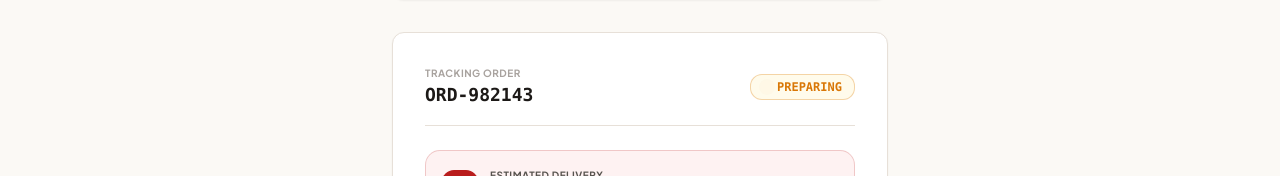
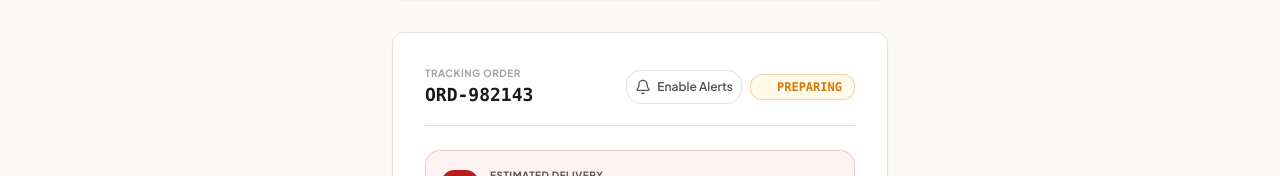
Before and after one commit to Pratyush-Malviya/pizza-expert-prayagraj, a Next.js app: page /track in a window 1280 px wide. Shown: the part 323-499 px from the top of the page. Built offline with nearby package versions, Linux system fonts and the light colour scheme; no server answers; the database is empty.

Commit message:
feat: real-time order status notification alerts (toast + web audio chime + browser native notifications)

```diff
--- a/app/(public)/track/page.tsx
+++ b/app/(public)/track/page.tsx
@@ -3,7 +3,8 @@
 import { useState, useEffect, Suspense } from 'react'
 import { useSearchParams } from 'next/navigation'
 import { createClient } from '@/lib/supabase/client'
-import { Search, Clock, MapPin, ChefHat, CheckCircle2, Flame, Truck, Home } from 'lucide-react'
+import { Search, Clock, MapPin, ChefHat, CheckCircle2, Flame, Truck, Home, Bell, BellRing } from 'lucide-react'
+import { requestNotificationPermission, notifyOrderStatusChange } from '@/lib/utils/notifications'
 
 function TrackOrderContent() {
   const searchParams = useSearchParams()
@@ -13,6 +14,7 @@ function TrackOrderContent() {
   const [currentStatus, setCurrentStatus] = useState<string>('preparing')
   const [addressStr, setAddressStr] = useState<string>('House 42, Civil Lines, Prayagraj')
   const [orderId, setOrderId] = useState<string>(initialOrderId || 'ORD-982143')
+  const [notiGranted, setNotiGranted] = useState<boolean>(false)
   const supabase = createClient()
 
   // Fetch initial status & setup Supabase Realtime subscription
@@ -141,14 +143,35 @@ function TrackOrderContent() {
         {/* Live Tracking Card */}
         {orderId && (
           <div className="bg-white rounded-xl p-6 sm:p-8 border border-[#E7E0D8] shadow-xs space-y-6">
-            <div className="flex items-center justify-between border-b border-[#E7E0D8] pb-4">
+            <div className="flex items-center justify-between border-b border-[#E7E0D8] pb-4 flex-wrap gap-2">
               <div>
                 <span className="text-[10px] text-[#A8A29E] uppercase font-bold tracking-wider block">Tracking Order</span>
                 <span className="font-mono font-bold text-[#1C1917] text-lg">{orderId}</span>
               </div>
-              <div className="bg-[#FFFBEB] text-[#D97706] px-3 py-1 rounded-md text-xs font-semibold flex items-center gap-1.5 border border-[#D97706]/30 uppercase font-mono">
-                <span className="w-2 h-2 rounded-full bg-[#D97706] animate-ping" />
-                {currentStatus.replace(/_/g, ' ')}
+              <div className="flex items-center gap-2">
+                <button
+                  onClick={async () => {
+                    const granted = await requestNotificationPermission()
+                    setNotiGranted(granted)
+                    if (granted) {
+                      notifyOrderStatusChange(orderId, currentStatus)
+                    }
+                  }}
+                  title={notiGranted ? "Notifications Enabled" : "Enable Live Status Notifications"}
+                  className={`p-2 rounded-lg border text-xs font-semibold flex items-center gap-1.5 transition-all ${
+                    notiGranted
+                      ? 'bg-[#E6F4EA] border-[#137333] text-[#137333]'
+                      : 'bg-white border-[#E7E0D8] text-[#57534E] hover:border-[#e10600]'
+                  }`}
+                >
+                  {notiGranted ? <BellRing size={16} className="text-[#137333]" /> : <Bell size={16} />}
+                  <span className="hidden sm:inline">{notiGranted ? 'Alerts Active' : 'Enable Alerts'}</span>
+                </button>
+
+                <div className="bg-[#FFFBEB] text-[#D97706] px-3 py-1 rounded-md text-xs font-semibold flex items-center gap-1.5 border border-[#D97706]/30 uppercase font-mono">
+                  <span className="w-2 h-2 rounded-full bg-[#D97706] animate-ping" />
+                  {currentStatus.replace(/_/g, ' ')}
+                </div>
               </div>
             </div>
 
--- /dev/null
+++ b/lib/utils/notifications.ts
@@ -0,0 +1,126 @@
+import { toast } from 'sonner'
+
+/**
+ * Play a clean Web Audio synthesizer chime sound.
+ */
+export function playNotificationSound(type: 'success' | 'alert' | 'status_change' = 'status_change') {
+  if (typeof window === 'undefined') return
+  try {
+    const AudioContext = window.AudioContext || (window as any).webkitAudioContext
+    if (!AudioContext) return
+    const ctx = new AudioContext()
+
+    const now = ctx.currentTime
+    const osc1 = ctx.createOscillator()
+    const osc2 = ctx.createOscillator()
+    const gain = ctx.createGain()
+
+    osc1.type = 'sine'
+    osc2.type = 'triangle'
+
+    if (type === 'success') {
+      osc1.frequency.setValueAtTime(523.25, now) // C5
+      osc1.frequency.exponentialRampToValueAtTime(659.25, now + 0.15) // E5
+      osc1.frequency.exponentialRampToValueAtTime(783.99, now + 0.3) // G5
+      osc2.frequency.setValueAtTime(261.63, now) // C4
+    } else if (type === 'alert') {
+      osc1.frequency.setValueAtTime(880, now) // A5
+      osc1.frequency.setValueAtTime(659.25, now + 0.15) // E5
+      osc2.frequency.setValueAtTime(440, now) // A4
+    } else {
+      // status change bell
+      osc1.frequency.setValueAtTime(587.33, now) // D5
+      osc1.frequency.exponentialRampToValueAtTime(880, now + 0.2) // A5
+      osc2.frequency.setValueAtTime(440, now)
+    }
+
+    gain.gain.setValueAtTime(0.25, now)
+    gain.gain.exponentialRampToValueAtTime(0.001, now + 0.5)
+
+    osc1.connect(gain)
+    osc2.connect(gain)
+    gain.connect(ctx.destination)
+
+    osc1.start(now)
+    osc2.start(now)
+    osc1.stop(now + 0.5)
+    osc2.stop(now + 0.5)
+  } catch (err) {
+    console.warn('Audio notification note:', err)
+  }
+}
+
+/**
+ * Request Browser Web Notification Permission.
+ */
+export async function requestNotificationPermission(): Promise<boolean> {
+  if (typeof window === 'undefined' || !('Notification' in window)) return false
+  if (Notification.permission === 'granted') return true
+  if (Notification.permission !== 'denied') {
+    try {
+      const perm = await Notification.requestPermission()
+      return perm === 'granted'
+    } catch {
+      return false
+    }
+  }
+  return false
+}
+
+/**
+ * Trigger System Desktop/Mobile Notification.
+ */
+export function triggerSystemNotification(title: string, options?: NotificationOptions) {
+  if (typeof window === 'undefined' || !('Notification' in window)) return
+  if (Notification.permission === 'granted') {
+    try {
+      new Notification(title, {
+        icon: '/favicon.ico',
+        ...options,
+      })
+    } catch (err) {
+      console.warn('System notification trigger note:', err)
+    }
+  }
+}
+
+/**
+ * Notify user of an Order Status Change (Toast + Audio Chime + System Web Notification).
+ */
+export function notifyOrderStatusChange(orderId: string, status: string) {
+  let title = `Order #${orderId} Updated`
+  let message = `Status changed to ${status.replace(/_/g, ' ')}.`
+
+  switch (status) {
+    case 'pending':
+    case 'confirmed':
+      title = '🍕 Order Confirmed!'
+      message = `Order #${orderId} has been confirmed by Pizza Expert Allapur.`
+      break
+    case 'preparing':
+      title = '🔥 Pizza in the Wood-Fired Oven!'
+      message = `Order #${orderId} is now being freshly baked in Allapur.`
+      break
+    case 'out_for_delivery':
+      title = '🛵 Order Out For Delivery!'
+      message = `Delivery partner is on the way with your order #${orderId}.`
+      break
+    case 'delivered':
+      title = '🎉 Order Delivered!'
+      message = `Order #${orderId} has been delivered. Enjoy your meal!`
+      break
+    case 'cancelled':
+      title = '❌ Order Cancelled'
+      message = `Order #${orderId} was cancelled.`
+      break
+  }
+
+  // 1. Visual Sonner Toast
+  toast.success(title, { description: message, duration: 6000 })
+
+  // 2. Audible Chime
+  playNotificationSound('status_change')
+
+  // 3. Native Browser Notification
+  triggerSystemNotification(title, { body: message })
+}
--- a/lib/utils/orderSync.ts
+++ b/lib/utils/orderSync.ts
@@ -1,4 +1,5 @@
 import { createClient } from '@/lib/supabase/client'
+import { notifyOrderStatusChange } from '@/lib/utils/notifications'
 
 /**
  * Universal order status sync helper.
@@ -17,10 +18,11 @@ export async function syncOrderStatus(orderId: string, newStatus: string) {
     console.warn('Localstorage sync note:', err)
   }
 
-  // 2. Dispatch cross-tab / window custom event
+  // 2. Dispatch cross-tab / window custom event & trigger notification
   if (typeof window !== 'undefined') {
     window.dispatchEvent(new CustomEvent('orderStatusUpdated', { detail: { orderId, newStatus } }))
     window.dispatchEvent(new Event('storage'))
+    notifyOrderStatusChange(orderId, newStatus)
   }
 
   // 3. Sync to Supabase Database
```
